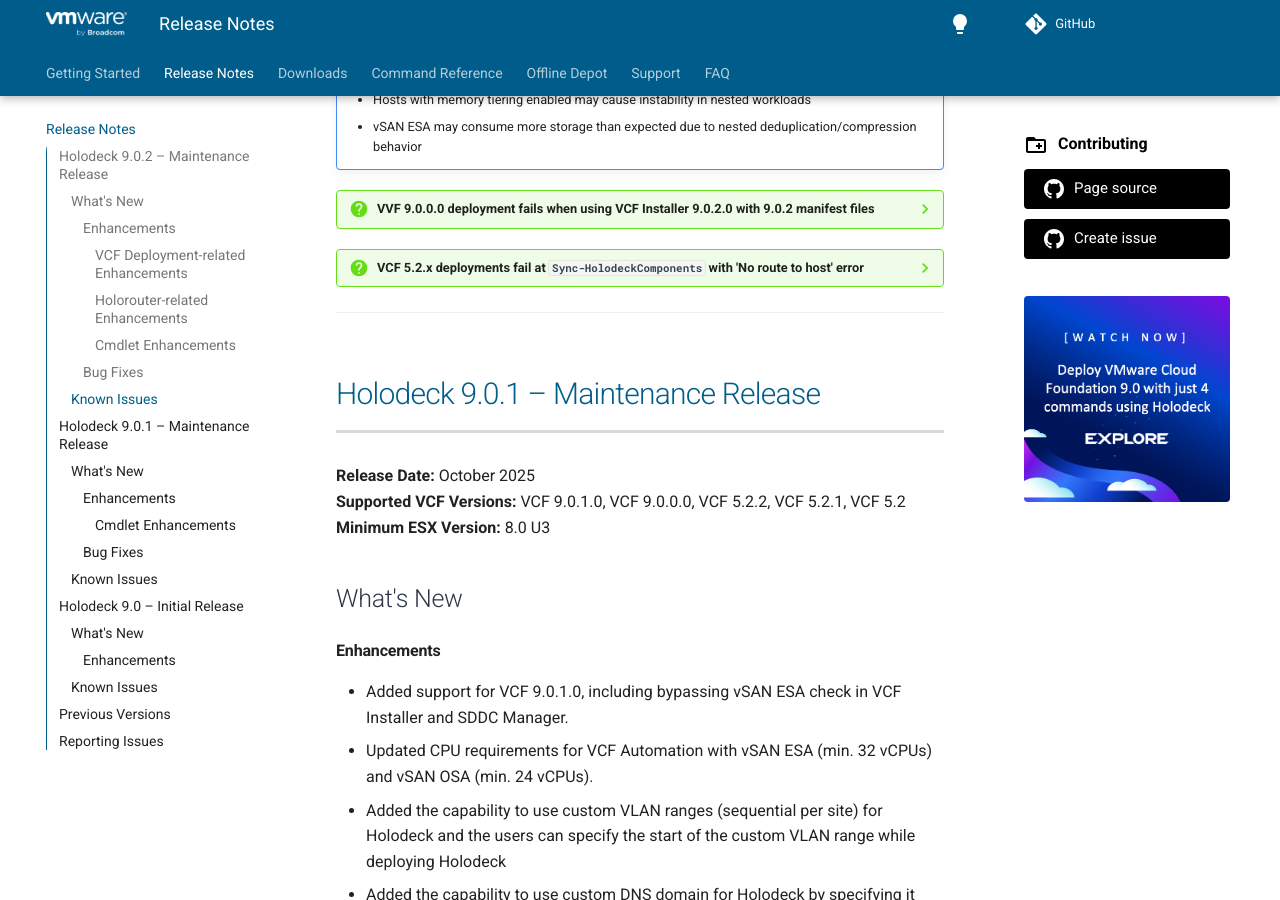
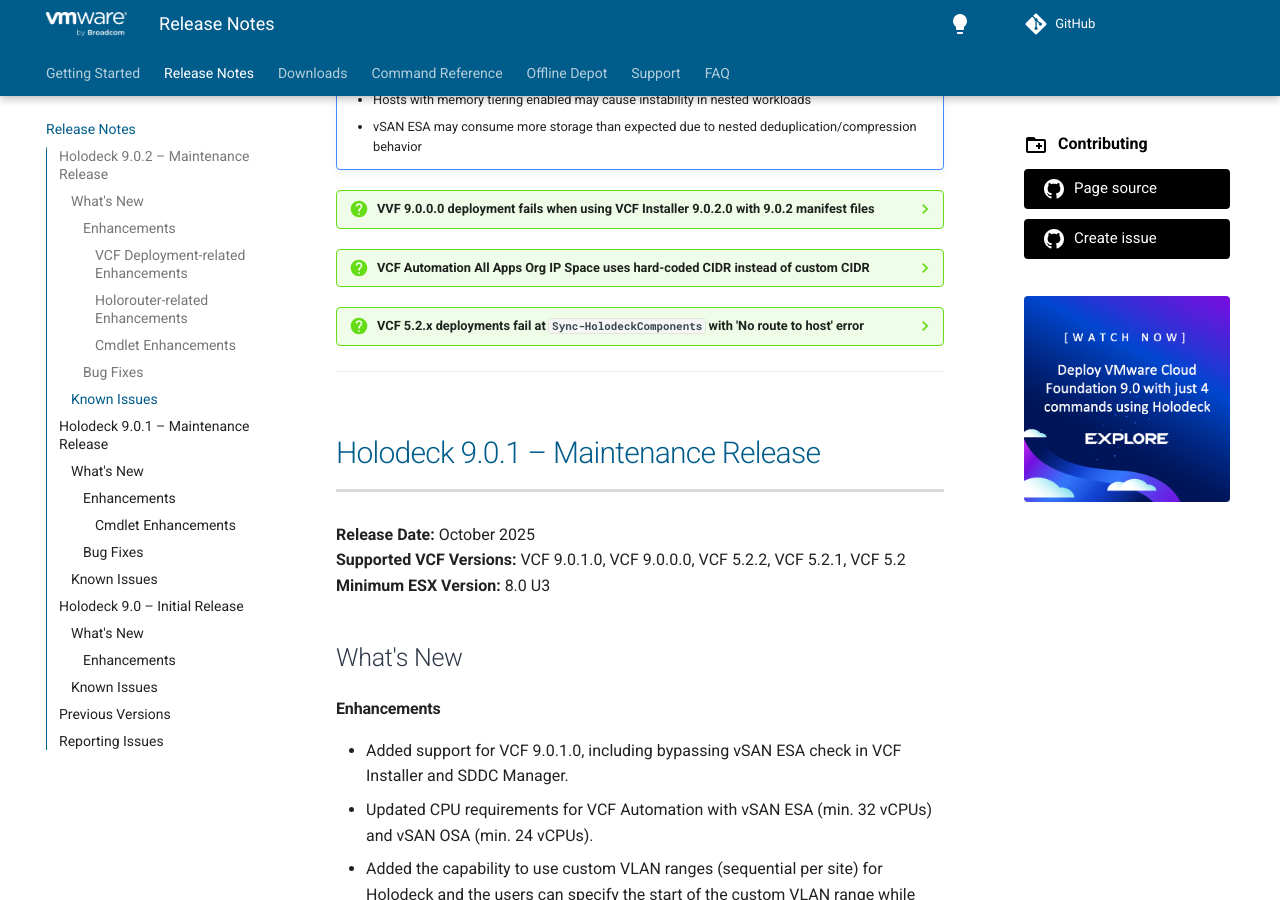
Before and after one commit to vmware/Holodeck, an MkDocs documentation site: the page built from docs/release_notes.md, in a window 1280 px wide and 900 px high, scrolled down 3562 px. Built offline with MkDocs 1.6.1 and Material for MkDocs 9.7.7, drawn with Linux system fonts in a browser that asks for light colours; comment, search, counter and statistics services are not loaded; some of the changed lines change nothing that is shown.

Commit message:
add VCFA All Apps Org known issue to 9.0.2 release notes

````diff
--- a/docs/release_notes.md
+++ b/docs/release_notes.md
@@ -89,6 +89,47 @@
     **Workaround**
 
     Download the vCenter 9.0.2.0 bundle as well and resume the deployment.
+
+??? question "VCF Automation All Apps Org IP Space uses hard-coded CIDR instead of custom CIDR"
+
+    When deploying the All Apps Org in VCF Automation via the `Update-HoloDeckInstance` command with a **custom MasterCIDR** (e.g., `10.2.0.0/20`), the IP Spaces created in VCF Automation still use a `/28` subnet from the default `10.1.0.0/20` block instead of the custom CIDR. This is because the IP Space CIDR is hard-coded in the config file. Deployments using the default MasterCIDR (`10.1.0.0/20`) are not affected.
+
+    **Workaround**
+
+    1. With PowerShell open and the config loaded in the session, edit the config file:
+
+        ```powershell
+        vi $config.ConfigPath
+        ```
+
+    2. Locate the following key and update the CIDR value to match your custom subnet (e.g., `10.2.0.32/28`):
+
+        ```
+        "holodeck-sddc"."Site-A"."vcf-installer-management-domain"."vcfAutomationSpec"."allAppsOrgSpec"."networkingSpec"."ipSpaceCidr"
+        ```
+
+        For the workload domain, also update:
+
+        ```
+        "holodeck-sddc"."Site-A"."vcf-installer-workload-domain"."vcfAutomationSpec"."allAppsOrgSpec"."networkingSpec"."ipSpaceCidr"
+        ```
+
+    3. Save and close the file, then reload the config:
+
+        ```powershell
+        Import-HoloDeckConfig -ConfigID <id>
+        ```
+
+    4. Run `Update-HoloDeckInstance` — it will use the corrected CIDR range for the IP Space.
+
+    !!! note
+        If `Update-HoloDeckInstance` was already run and the All Apps Org constructs were created with the incorrect CIDR, you must first delete the existing constructs in VCFA (org, region, IP space, external connection) and empty the state file before re-running the command:
+
+        ```powershell
+        vi $config.state
+        ```
+
+        Clear all contents, save and close, then run `Update-HoloDeckInstance` again.
 
 ??? question "VCF 5.2.x deployments fail at `Sync-HolodeckComponents` with 'No route to host' error"
 
````
